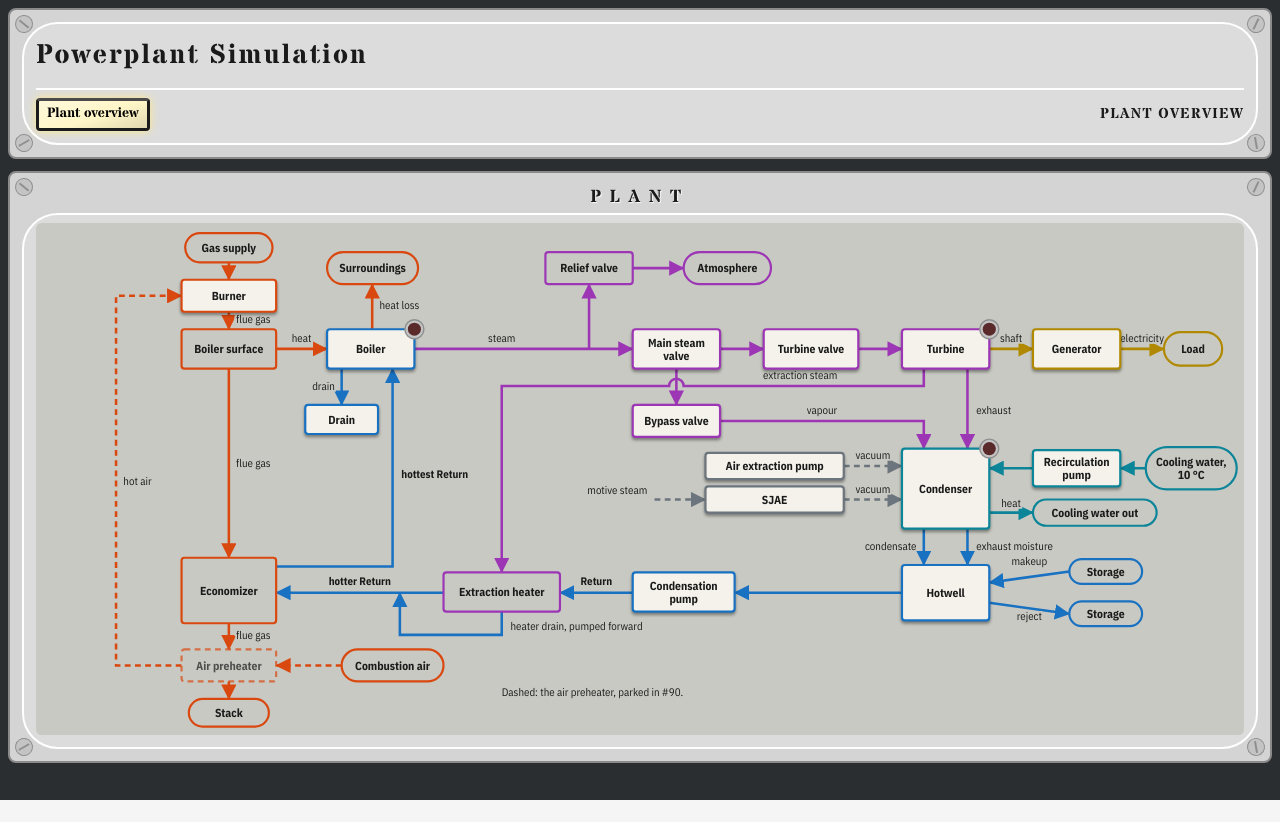
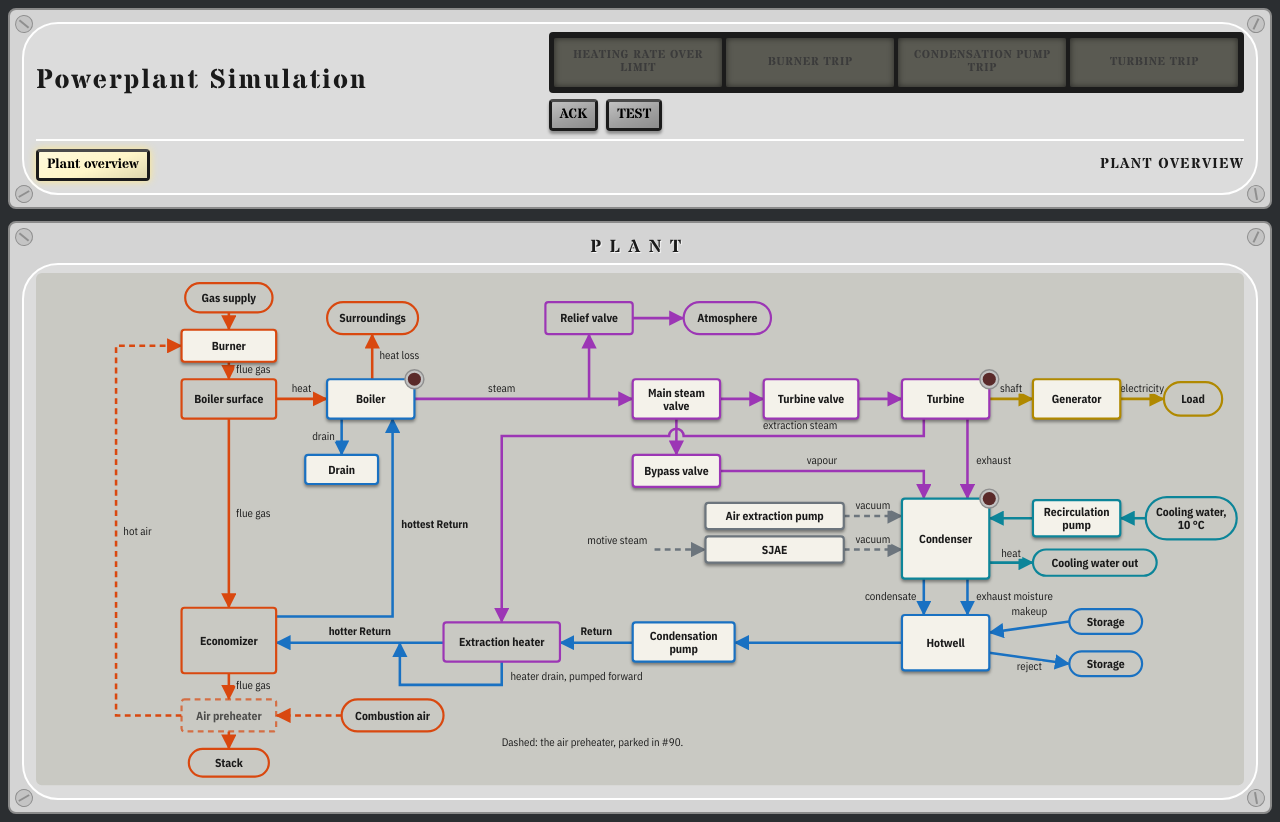
Before and after one commit to NarubyRiverlione/steamboiler, a React (Vite) app: page / in a window 1280 px wide. Before the commit the page ends 800 px from the top, so only its background shows below. Built offline with nearby package versions, Linux system fonts and the light colour scheme.

Commit message:
Annunciator in the header (#97): tiles per alarm flag, ACK, TEST, tile opens its part
Co-Authored-By: Claude Sonnet 5.5 <noreply@anthropic.com>

```diff
--- a/src/components/board/board.css
+++ b/src/components/board/board.css
@@ -659,3 +659,75 @@ path.board-zone {
 .board-input:disabled {
   opacity: 0.45;
 }
+
+/* Annunciator: tiles flash until acknowledged (ACK), all light while TEST is held */
+:root {
+  --board-tile-off-bg: #5a5a52;
+  --board-tile-off-text: #3b3b3b;
+  --board-tile-lit-bg: #ff8a7a;
+  --board-tile-lit-text: #2b0000;
+  --board-tile-lit-glow: #ff4d3a;
+  --board-annun-well: #1b1b1b;
+}
+
+.board-annunciator {
+  display: grid;
+  gap: 0.4rem;
+}
+
+.board-annun-grid {
+  display: grid;
+  grid-template-columns: repeat(4, 1fr);
+  gap: 0.25rem;
+  padding: 0.35rem;
+  background: var(--board-annun-well);
+  border-radius: 4px;
+}
+
+.board-tile {
+  min-height: 3.1rem;
+  padding: 0.25rem;
+  border: 0;
+  border-radius: 2px;
+  background: var(--board-tile-off-bg);
+  color: var(--board-tile-off-text);
+  box-shadow: inset 0 0 6px rgba(0, 0, 0, 0.55);
+  font-family: var(--board-font-stencil);
+  font-size: 0.72rem;
+  font-weight: 700;
+  letter-spacing: 0.06em;
+  line-height: 1.15;
+  text-transform: uppercase;
+  cursor: pointer;
+}
+
+.board-tile:focus-visible {
+  outline: 3px solid var(--board-lens-lit-glow);
+  outline-offset: 2px;
+}
+
+.board-tile-lit {
+  background: var(--board-tile-lit-bg);
+  color: var(--board-tile-lit-text);
+  box-shadow:
+    0 0 10px var(--board-tile-lit-glow),
+    inset 0 0 8px #ffffff;
+}
+
+.board-tile-flash {
+  animation: board-tile-flash 0.7s steps(1) infinite;
+}
+
+@keyframes board-tile-flash {
+  50% {
+    background: var(--board-tile-off-bg);
+    color: var(--board-tile-off-text);
+    box-shadow: inset 0 0 6px rgba(0, 0, 0, 0.55);
+  }
+}
+
+@media (prefers-reduced-motion: reduce) {
+  .board-tile-flash {
+    animation-duration: 2s;
+  }
+}
--- /dev/null
+++ b/src/navigation/Annunciator.tsx
@@ -0,0 +1,52 @@
+/** Annunciator in the header: one tile per alarm flag, ACK and TEST. A tile opens the part that owns the alarm. */
+
+import { useNavigate } from "react-router-dom"
+import { LensButton } from "../components/board/LensButton"
+import "../components/board/board.css"
+import { useAnnunciator, type Tile } from "./useAnnunciator"
+import { PARTS } from "./plantParts"
+
+function Annunciator() {
+  const { tiles, testing, acknowledge, setTesting } = useAnnunciator()
+  const navigate = useNavigate()
+
+  return (
+    <div className="board-annunciator">
+      <div className="board-annun-grid">
+        {tiles.map((tile: Tile) => (
+          <button
+            key={tile.id}
+            type="button"
+            className={["board-tile", tile.lit ? "board-tile-lit" : "", tile.flashing ? "board-tile-flash" : ""].filter((c: string) => c !== "").join(" ")}
+            title={"Open " + PARTS[tile.part].name}
+            onClick={() => void navigate(PARTS[tile.part].path)}
+          >
+            {tile.label}
+          </button>
+        ))}
+      </div>
+      <div className="board-lens-row">
+        <LensButton small onClick={acknowledge}>
+          ACK
+        </LensButton>
+        {/* Held: lit from press to release (pointer, Space or Enter); a click alone does not toggle it */}
+        <span
+          onPointerDown={() => { setTesting(true); }}
+          onPointerUp={() => { setTesting(false); }}
+          onPointerLeave={() => { setTesting(false); }}
+          onKeyDown={(e) => {
+            if (e.key === " " || e.key === "Enter") setTesting(true)
+          }}
+          onKeyUp={() => { setTesting(false); }}
+          onBlur={() => { setTesting(false); }}
+        >
+          <LensButton small pressed={testing} onClick={() => undefined}>
+            TEST
+          </LensButton>
+        </span>
+      </div>
+    </div>
+  )
+}
+
+export default Annunciator
--- /dev/null
+++ b/src/navigation/AnnunciatorProvider.tsx
@@ -0,0 +1,29 @@
+/** Annunciator state of the UI layer: which tiles are lit and flashing, ACK and TEST. Nothing here reaches the simulation. */
+
+import { useState, type ReactNode } from "react"
+import usePowerPlant from "../context/PowerPlantContext"
+import { ALARMS, type Alarm, type AlarmId } from "./alarms"
+import { AnnunciatorContext, type AnnunciatorValue } from "./useAnnunciator"
+
+export function AnnunciatorProvider({ children }: { readonly children: ReactNode }) {
+  const { state } = usePowerPlant()
+  const [acked, setAcked] = useState<readonly AlarmId[]>([])
+  const [testing, setTesting] = useState<boolean>(false)
+  const active: readonly AlarmId[] = ALARMS.filter((a: Alarm) => a.active(state)).map((a: Alarm) => a.id)
+
+  // A cleared flag forgets its acknowledgement, so the next trip flashes again (adjusted while rendering, not in an effect)
+  const stillActive: readonly AlarmId[] = acked.filter((id: AlarmId) => active.includes(id))
+  if (stillActive.length !== acked.length) setAcked(stillActive)
+
+  const value: AnnunciatorValue = {
+    tiles: ALARMS.map((a: Alarm) => {
+      const on: boolean = active.includes(a.id)
+      return { id: a.id, label: a.label, part: a.part, lit: on || testing, flashing: on && !testing && !acked.includes(a.id) }
+    }),
+    testing,
+    acknowledge: (): void => { setAcked(active); },
+    setTesting,
+  }
+
+  return <AnnunciatorContext.Provider value={value}>{children}</AnnunciatorContext.Provider>
+}
--- a/src/navigation/Header.tsx
+++ b/src/navigation/Header.tsx
@@ -1,8 +1,9 @@
-/** Header on every page, a plate like the part pages: title, the Plant overview button and the breadcrumb. The slots stay empty until the clock and speed selector (#86) and the annunciator (step 6). */
+/** Header on every page, a plate like the part pages: title, the Plant overview button and the breadcrumb. The annunciator sits in its slot; the clock and speed slots stay empty until #86. */
 
 import { Link, useLocation } from "react-router-dom"
 import { Screws } from "../components/board/Screws"
 import "../components/board/board.css"
+import Annunciator from "./Annunciator"
 import { OVERVIEW_PATH, PART_IDS, PARTS, type PartId } from "./plantParts"
 
 function Header() {
@@ -20,7 +21,9 @@ function Header() {
             <div className="board-header-slot" data-slot="clock" />
             <div className="board-header-slot" data-slot="speed" />
           </div>
-          <div className="board-header-slot" data-slot="annunciator" />
+          <div className="board-header-slot" data-slot="annunciator">
+            <Annunciator />
+          </div>
         </div>
         <div className="board-header-nav">
           <Link
--- a/src/navigation/Layout.tsx
+++ b/src/navigation/Layout.tsx
@@ -1,4 +1,5 @@
 import { Outlet } from "react-router-dom"
+import { AnnunciatorProvider } from "./AnnunciatorProvider"
 import Header from "./Header"
 import { useBoardKeys } from "./useBoardKeys"
 import "./LegacyLayout.css"
@@ -6,10 +7,12 @@ import "./LegacyLayout.css"
 function Layout() {
   useBoardKeys()
   return (
-    <div className="app board-shell">
-      <Header />
-      <Outlet />
-    </div>
+    <AnnunciatorProvider>
+      <div className="app board-shell">
+        <Header />
+        <Outlet />
+      </div>
+    </AnnunciatorProvider>
   )
 }
 
--- /dev/null
+++ b/src/navigation/alarms.ts
@@ -0,0 +1,20 @@
+/** The alarm flags of the plant: the annunciator has one tile per entry, and a part's LED lights from the flags it owns. */
+
+import type PowerPlantState from "../context/PowerPlantState"
+import type { PartId } from "./plantParts"
+
+export type AlarmId = "heatingRateOverLimit" | "burnerTripped" | "condensationPumpTripped" | "turbineTripped"
+
+export type Alarm = {
+  readonly id: AlarmId
+  readonly label: string
+  readonly part: PartId
+  readonly active: (state: PowerPlantState) => boolean
+}
+
+export const ALARMS: readonly Alarm[] = [
+  { id: "heatingRateOverLimit", label: "Heating rate over limit", part: "boiler", active: (s: PowerPlantState) => s.Boiler.heatingRateOverLimit },
+  { id: "burnerTripped", label: "Burner trip", part: "boiler", active: (s: PowerPlantState) => s.Boiler.burnerTripped },
+  { id: "condensationPumpTripped", label: "Condensation pump trip", part: "condenser", active: (s: PowerPlantState) => s.Condenser.condensationPumpTripped },
+  { id: "turbineTripped", label: "Turbine trip", part: "turbine", active: (s: PowerPlantState) => s.Turbine.turbineTripped },
+]
--- a/src/navigation/plantParts.ts
+++ b/src/navigation/plantParts.ts
@@ -1,6 +1,7 @@
 /** The parts of the plant that have a page: route, name and the alarm flags that light the part's LED. */
 
 import type PowerPlantState from "../context/PowerPlantState"
+import { ALARMS } from "./alarms"
 
 export type PartId = "boiler" | "condenser" | "turbine"
 
@@ -15,11 +16,9 @@ export const PARTS: Readonly<Record<PartId, { readonly path: string; readonly na
 export const OVERVIEW_PATH = "/"
 
 export function partAlarms(state: PowerPlantState): Record<PartId, boolean> {
-  return {
-    boiler: state.Boiler.heatingRateOverLimit || state.Boiler.burnerTripped,
-    condenser: state.Condenser.condensationPumpTripped,
-    turbine: state.Turbine.turbineTripped,
-  }
+  const lit: Record<PartId, boolean> = { boiler: false, condenser: false, turbine: false }
+  for (const alarm of ALARMS) lit[alarm.part] ||= alarm.active(state)
+  return lit
 }
 
 // The part a step away from the current path; the overview steps into the first (next) or last (previous) part, and the ends wrap
--- /dev/null
+++ b/src/navigation/useAnnunciator.ts
@@ -0,0 +1,28 @@
+/** The annunciator context and its hook; the provider is in AnnunciatorProvider.tsx. */
+
+import { createContext, useContext } from "react"
+import type { AlarmId } from "./alarms"
+import type { PartId } from "./plantParts"
+
+export type Tile = {
+  readonly id: AlarmId
+  readonly label: string
+  readonly part: PartId
+  readonly lit: boolean
+  readonly flashing: boolean
+}
+
+export type AnnunciatorValue = {
+  readonly tiles: readonly Tile[]
+  readonly testing: boolean
+  readonly acknowledge: () => void
+  readonly setTesting: (on: boolean) => void
+}
+
+export const AnnunciatorContext = createContext<AnnunciatorValue | undefined>(undefined)
+
+export function useAnnunciator(): AnnunciatorValue {
+  const value: AnnunciatorValue | undefined = useContext(AnnunciatorContext)
+  if (value === undefined) throw new Error("useAnnunciator must be used within an AnnunciatorProvider")
+  return value
+}
```
Also changed, not shown: 3 other files (tests, documents, lock files or other folders).
